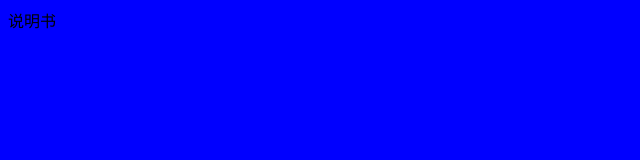
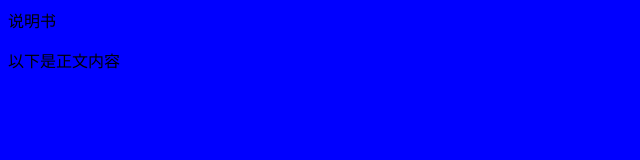
Before and after one commit to 18110688559/antony-666, a website: page index.html in a window 1280 px wide. Shown: the whole page, without its empty margins (0-640 px from the left). Drawn offline with Linux system fonts and the light colour scheme.

Commit message:
添加正文内容

```diff
--- a/index.html
+++ b/index.html
@@ -8,5 +8,6 @@
 </head>
 <body>
     <div>说明书</div>
+    <p>以下是正文内容</p>
 </body>
 </html>
```
